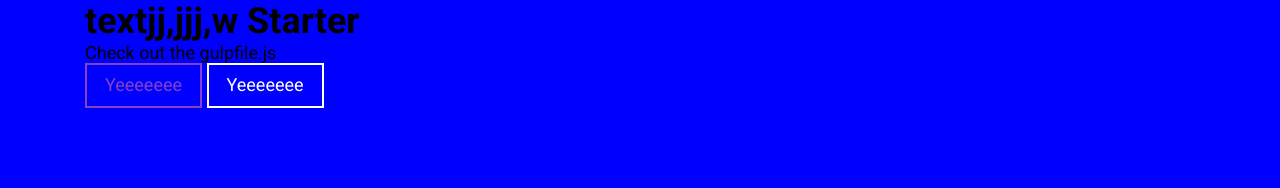
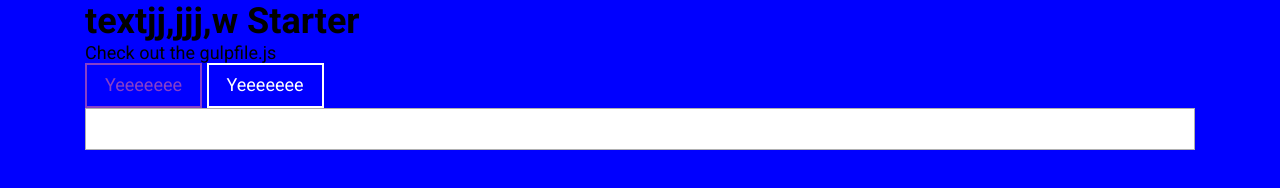
Before and after one commit to kuzyo/tesla-webchallange, a website: page index.html in a window 1280 px wide. Drawn offline with nearby package versions, Linux system fonts and the light colour scheme; files that its build step writes are made by us from their sources.

Commit message:
Add forms

```diff
--- a/index.html
+++ b/index.html
@@ -11,6 +11,8 @@
   <p>Check out the gulpfile.js</p>
   <div class="btn btn-primary">Yeeeeeee</div>
   <div class="btn btn-secondary">Yeeeeeee</div>
+  <input class="form-control" type="text">
+
 </div>
 
   <script src="js/min/scripts.min.js"></script>
--- a/sass/components/_forms.scss
+++ b/sass/components/_forms.scss
@@ -0,0 +1,44 @@
+.form-control {
+  display: block;
+  width: 100%;
+  padding: 0.5rem 0.75rem;
+  font-size: 1rem;
+  line-height: 1.25;
+  color: #464a4c;
+  background-color: #fff;
+  background-image: none;
+  background-clip: padding-box;
+  border: 1px solid #afafaf;
+}
+
+.form-control::-ms-expand {
+  background-color: transparent;
+  border: 0;
+}
+
+.form-control:focus {
+  color: #464a4c;
+  background-color: #fff;
+  border-color: #66afe9;
+  outline: none;
+}
+
+.form-control::-webkit-input-placeholder {
+  color: #999;
+  opacity: 1;
+}
+
+.form-control::-moz-placeholder {
+  color: #999;
+  opacity: 1;
+}
+
+.form-control:-ms-input-placeholder {
+  color: #999;
+  opacity: 1;
+}
+
+.form-control::placeholder {
+  color: #999;
+  opacity: 1;
+}
--- a/sass/main.scss
+++ b/sass/main.scss
@@ -12,6 +12,7 @@
 @import 'global/icons';
 
 @import 'components/buttons';
+@import 'components/forms';
 
 html {
   box-sizing: border-box;
```
